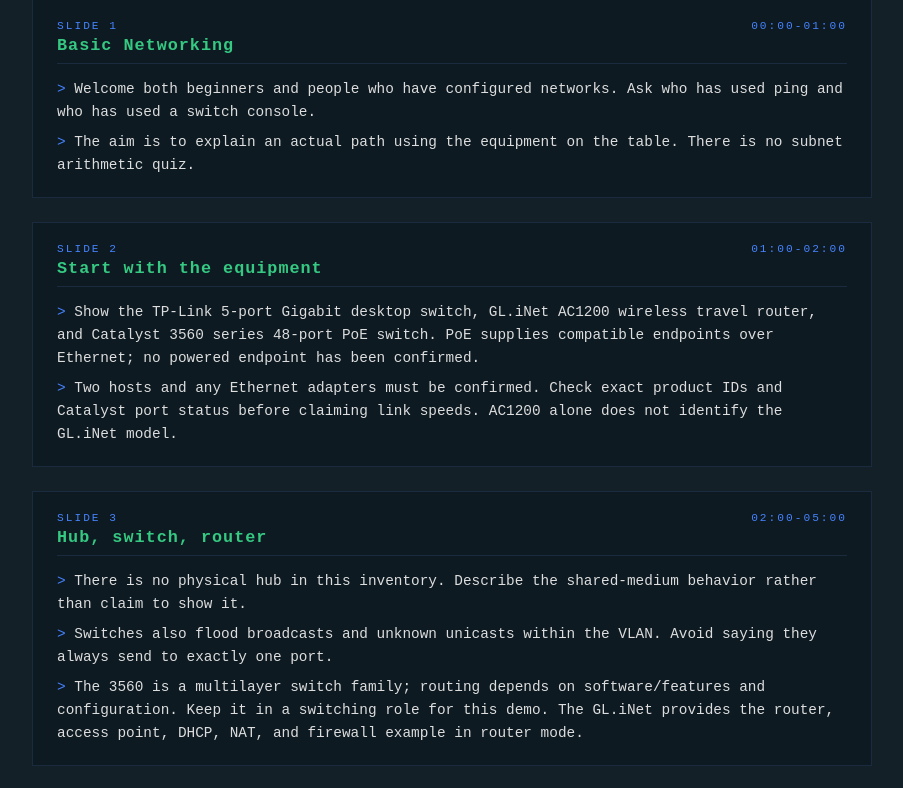
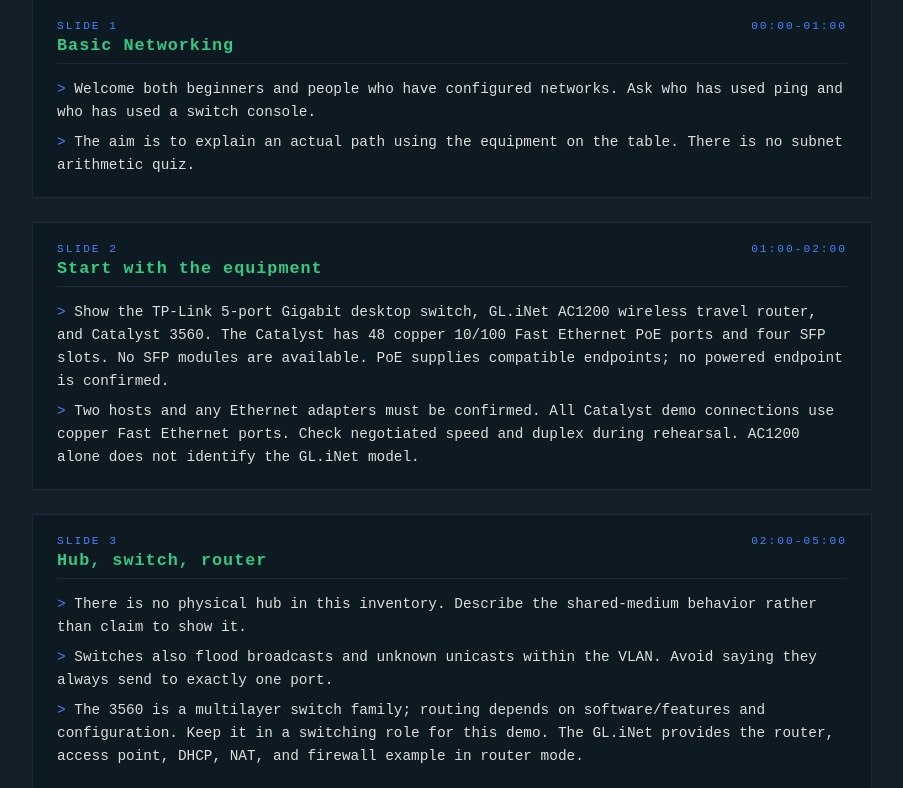
Before and after one commit to hacksu/basic-networking, a Flask app: page /notes in a window 1280 px wide. Shown: the part 840-1628 px from the top of the page, without its empty margins (188-1091 px from the left). Run offline with Flask 3, Linux system fonts and the light colour scheme.

Commit message:
docs: confirm Catalyst Fast Ethernet ports and unused SFP slots

```diff
--- a/templates/notes.html
+++ b/templates/notes.html
@@ -135,7 +135,7 @@
 <li>If behind schedule, shorten the access overview and skip demo 2. Preserve questions. Give failures at most 60 seconds.</li>
 </ul></section>
 <section class="slide-note"><div class="num"><span>Slide 1</span><span>00:00-01:00</span></div><h2>Basic Networking</h2><ul><li>Welcome both beginners and people who have configured networks. Ask who has used ping and who has used a switch console.</li><li>The aim is to explain an actual path using the equipment on the table. There is no subnet arithmetic quiz.</li></ul></section>
-<section class="slide-note"><div class="num"><span>Slide 2</span><span>01:00-02:00</span></div><h2>Start with the equipment</h2><ul><li>Show the TP-Link 5-port Gigabit desktop switch, GL.iNet AC1200 wireless travel router, and Catalyst 3560 series 48-port PoE switch. PoE supplies compatible endpoints over Ethernet; no powered endpoint has been confirmed.</li><li>Two hosts and any Ethernet adapters must be confirmed. Check exact product IDs and Catalyst port status before claiming link speeds. AC1200 alone does not identify the GL.iNet model.</li></ul></section>
+<section class="slide-note"><div class="num"><span>Slide 2</span><span>01:00-02:00</span></div><h2>Start with the equipment</h2><ul><li>Show the TP-Link 5-port Gigabit desktop switch, GL.iNet AC1200 wireless travel router, and Catalyst 3560. The Catalyst has 48 copper 10/100 Fast Ethernet PoE ports and four SFP slots. No SFP modules are available. PoE supplies compatible endpoints; no powered endpoint is confirmed.</li><li>Two hosts and any Ethernet adapters must be confirmed. All Catalyst demo connections use copper Fast Ethernet ports. Check negotiated speed and duplex during rehearsal. AC1200 alone does not identify the GL.iNet model.</li></ul></section>
 <section class="slide-note"><div class="num"><span>Slide 3</span><span>02:00-05:00</span></div><h2>Hub, switch, router</h2><ul><li>There is no physical hub in this inventory. Describe the shared-medium behavior rather than claim to show it.</li><li>Switches also flood broadcasts and unknown unicasts within the VLAN. Avoid saying they always send to exactly one port.</li><li>The 3560 is a multilayer switch family; routing depends on software/features and configuration. Keep it in a switching role for this demo. The GL.iNet provides the router, access point, DHCP, NAT, and firewall example in router mode.</li></ul></section>
 <section class="slide-note"><div class="num"><span>Slide 4</span><span>05:00-09:00</span></div><h2>OSI: where would you look?</h2><ul><li>Start at the bottom with a cable, then move upward. Do not ask the audience to memorize all seven names.</li><li>Contrast an unplugged cable, a missing route, and an HTTP error. Similar symptoms at the browser can have different causes.</li></ul></section>
 <section class="slide-note"><div class="num"><span>Slide 5</span><span>09:00-11:00</span></div><h2>TCP/IP uses fewer layers</h2><ul><li>This is the four-layer teaching model. Some materials split the link layer into physical and data link.</li><li>The mapping is approximate. Keep attention on what each layer does.</li></ul></section>
@@ -151,7 +151,7 @@
 <section class="slide-note"><div class="num"><span>Slide 15</span><span>38:00-41:00</span></div><h2>How did the laptop get configured?</h2><ul><li>Use an ordinary browser request to connect names, addresses, and transport endpoints.</li><li>DNS is not limited to UDP. IPv6 configuration differs: router advertisements are important and DHCPv6 is not the IPv6 default-router mechanism.</li><li>The Catalyst and unmanaged switch need not provide DHCP for local Ethernet switching to work.</li></ul></section>
 <section class="slide-note"><div class="num"><span>Slide 16</span><span>41:00-44:00</span></div><h2>DSL and cable</h2><ul><li>Do not attach universal speed numbers to these technologies. Actual service depends on equipment, deployment, plan, and conditions.</li><li>The modem handles access signaling; routing is a separate function even when one box combines both.</li></ul></section>
 <section class="slide-note"><div class="num"><span>Slide 17</span><span>44:00-47:00</span></div><h2>Fiber and cellular</h2><ul><li>Fiber is not always dedicated or symmetric. Cellular is not the same link as Wi-Fi. The hotspot path on this slide is a conceptual example; the GL.iNet travel router is not assumed to contain a cellular modem.</li><li>Compare medium, mobility, deployment constraints, latency, and upload needs verbally. Avoid ranking technologies from one speed test.</li></ul></section>
-<section class="slide-note"><div class="num"><span>Slide 18</span><span>47:00-48:00</span></div><h2>The whole path sets the limit</h2><ul><li>Check show interfaces status and the exact Catalyst product ID. The TP-Link is a Gigabit switch, but the negotiated link to a Catalyst port may be lower. A 100 Mb/s limit is conditional on the port and negotiated speed, not a claim about every 3560.</li><li>Other traffic, protocol overhead, host performance, and radio conditions can reduce throughput further.</li></ul></section>
+<section class="slide-note"><div class="num"><span>Slide 18</span><span>47:00-48:00</span></div><h2>The whole path sets the limit</h2><ul><li>The presenter confirmed all 48 Catalyst copper ports are 10/100 Fast Ethernet. The link from the TP-Link therefore supports at most 100 Mb/s, even though the TP-Link supports Gigabit. Check show interfaces status for the actual negotiated speed and duplex. The four SFP slots remain unused without modules.</li><li>Other traffic, protocol overhead, host performance, and radio conditions can reduce throughput further.</li></ul></section>
 <section class="slide-note"><div class="num"><span>Slide 19</span><span>48:00-53:00</span></div><h2>Demo 2: inspect the travel router</h2><ul><li>Finish the wired demo, disconnect the demo host from wired Ethernet, and join the GL.iNet Wi-Fi with automatic addressing. Rehearse router mode and local DHCP beforehand; keep the switch lab separate.</li><li>Inspect the actual DHCP server, assigned address, gateway, DNS settings, and route. Use observed values rather than a factory-default subnet. Router mode enables routing, DHCP, NAT, and firewall functions; access-point mode has a different role.</li><li>No upstream is needed to demonstrate local DHCP and the default route. A configured gateway does not prove internet access or demonstrate packet forwarding between networks. Only show a webpage if upstream access was separately rehearsed.</li><li>A rehearsed port-security demo or prepared Packet Tracer ARP/ping walkthrough may replace this five-minute slot. The earlier mobile hotspot is optional upstream hardware, not assumed part of this demo.</li></ul></section>
 <section class="slide-note"><div class="num"><span>Slide 20</span><span>53:00-56:00</span></div><h2>Local ping works. A website does not.</h2><ul><li>Ask for a hypothesis and a check, not just a command. Local ping narrows the issue without identifying the cause.</li><li>Invite beginners to name a layer and experienced attendees to name a route, resolver, or service test.</li></ul></section>
 <section class="slide-note"><div class="num"><span>Slide 21</span><span>56:00-57:00</span></div><h2>Troubleshoot one part at a time</h2><ul><li>Firewalls and policy can block ICMP while allowing an application. Conversely, a ping reply does not prove HTTP works.</li><li>There is no universal answer order for every outage. This is a useful starting process for the example.</li></ul></section>
--- a/templates/slides/02.html
+++ b/templates/slides/02.html
@@ -1,6 +1,6 @@
 <section class="slide" id="slide-2" aria-labelledby="title-2">
   <header class="slide-header"><span class="tag">Basics</span><span class="timing">01:00-02:00</span><img src="static/HacKSU.png" alt="HacKSU"></header>
   <div class="slide-body"><h2 id="title-2">Start with the equipment</h2>
-<div class="three-col"><div class="box"><h3>Catalyst 3560</h3><p>48-port PoE switch.<br>Inspect learned MAC addresses.</p></div><div class="box"><h3>TP-Link switch</h3><p>5-port Gigabit desktop switch.<br>Extend the wired network.</p></div><div class="box"><h3>GL.iNet AC1200</h3><p>Wireless travel router.<br>Show DHCP and a default gateway.</p></div></div><div class="info-bar">PoE powers compatible devices over Ethernet. Two Ethernet-capable hosts are still needed.</div>
+<div class="three-col"><div class="box"><h3>Catalyst 3560</h3><p>48 × 10/100 PoE ports.<br>4 SFP slots, no modules.</p></div><div class="box"><h3>TP-Link switch</h3><p>5-port Gigabit desktop switch.<br>Extend the wired network.</p></div><div class="box"><h3>GL.iNet AC1200</h3><p>Wireless travel router.<br>Show DHCP and a default gateway.</p></div></div><div class="info-bar">PoE powers compatible devices over Ethernet. All Catalyst demo links use copper Fast Ethernet ports.</div>
   </div>
 </section>
--- a/templates/slides/18.html
+++ b/templates/slides/18.html
@@ -1,6 +1,6 @@
 <section class="slide" id="slide-18" aria-labelledby="title-18">
   <header class="slide-header"><span class="tag">Basics</span><span class="timing">47:00-48:00</span><img src="static/HacKSU.png" alt="HacKSU"></header>
   <div class="slide-body"><h2 id="title-18">The whole path sets the limit</h2>
-<div class="network-path"><div class="network-node">TP-Link<br>Gigabit switch</div><span class="path-arrow" aria-hidden="true">→</span><div class="network-node">Negotiated<br>link speed</div><span class="path-arrow" aria-hidden="true">→</span><div class="network-node">Catalyst 3560</div></div><p class="subtitle">Gigabit hardware can still connect at a lower link speed.</p><div class="info-bar">Check the actual Catalyst model and port status. A 100 Mb/s link limits traffic crossing it.</div>
+<div class="network-path"><div class="network-node">TP-Link<br>Gigabit switch</div><span class="path-arrow" aria-hidden="true">→</span><div class="network-node">Copper link<br>100 Mb/s maximum</div><span class="path-arrow" aria-hidden="true">→</span><div class="network-node">Catalyst 3560<br>Fast Ethernet port</div></div><p class="subtitle">The Gigabit switch cannot make a Fast Ethernet port faster.</p><div class="info-bar">Check negotiated speed. Throughput is lower than the link rate; the empty SFP slots are unused.</div>
   </div>
 </section>
```
Also changed, not shown: slides/outline.md (+4 -3 lines), README.md, demos/README.md.
